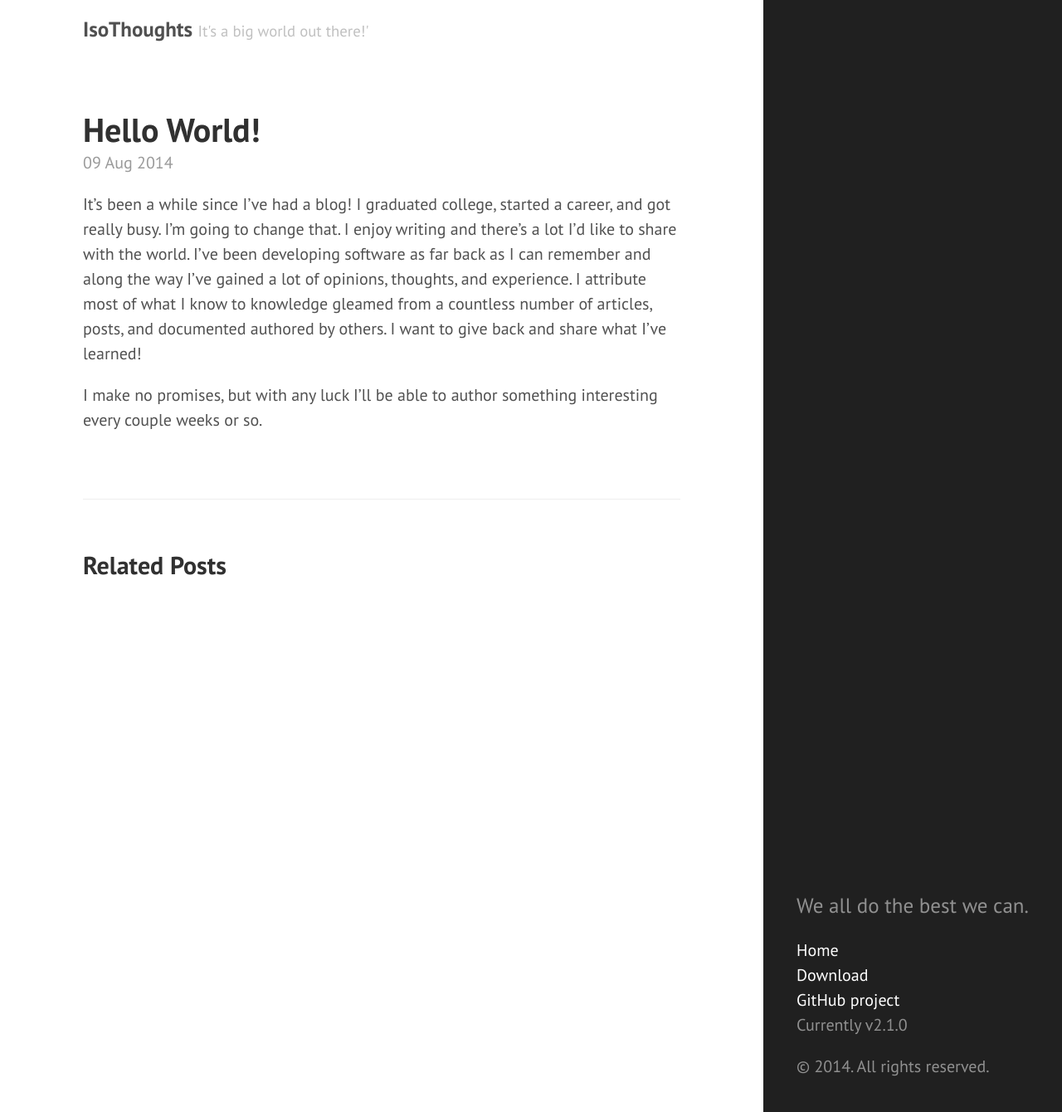
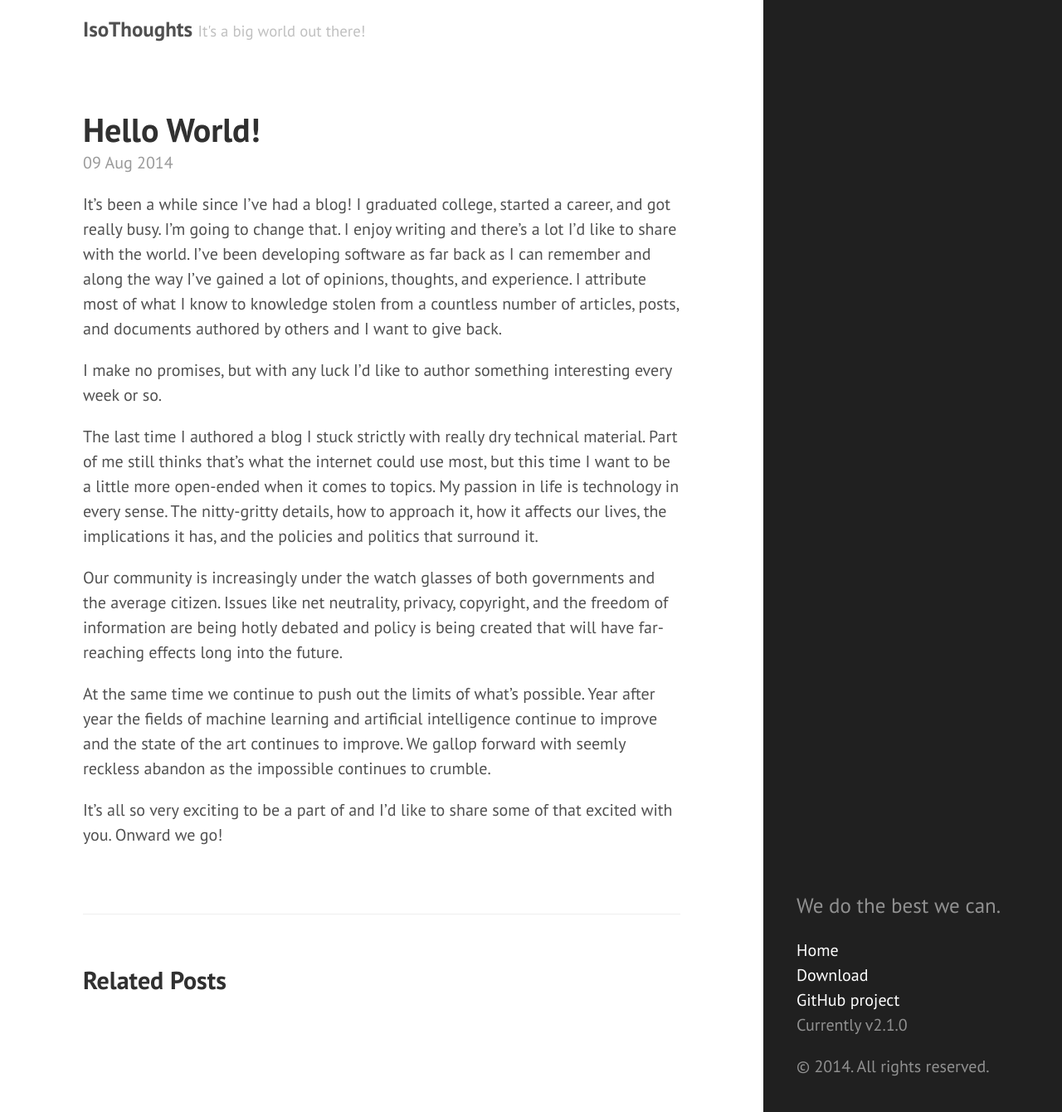
Before and after one commit to ab500/ab500.github.io, a Jekyll site: the page built from _posts/2014-08-09-hello-word.md, in a window 1280 px wide and 1340 px high. Shown: the whole window at 83% size. Built offline with Jekyll 4.4.1, drawn with Linux system fonts in a browser that asks for light colours; Markdown is read by kramdown in place of the engine named in the settings.

Commit message:
Updating config and tweaking that ol' first post

```diff
--- a/_config.yml
+++ b/_config.yml
@@ -7,8 +7,8 @@ permalink:        pretty
 
 # Setup
 title:            'IsoThoughts'
-tagline:          It's a big world out there!'
-description:      'We all do the best we can.'
+tagline:          It's a big world out there!
+description:      'We do the best we can.'
 url:              http://isothoughts.com
 baseurl:          /
 
--- a/_posts/2014-08-09-hello-word.md
+++ b/_posts/2014-08-09-hello-word.md
@@ -8,9 +8,27 @@ a career, and got really busy. I'm going to change that. I
 enjoy writing and there's a lot I'd like to share with the world. I've
 been developing software as far back as I can remember and along the way I've
 gained a lot of opinions, thoughts, and experience. I attribute most
-of what I know to knowledge gleamed from a countless number of articles, posts,
-and documented authored by others. I want to give back and share what I've
-learned!
+of what I know to knowledge stolen from a countless number of articles, posts,
+and documents authored by others and I want to give back.
 
-I make no promises, but with any luck I'll be able to author something interesting
-every couple weeks or so.
+I make no promises, but with any luck I'd like to author something interesting
+every week or so.
+
+The last time I authored a blog I stuck strictly with really dry technical material.
+Part of me still thinks that's what the internet could use most, but this time I
+want to be a little more open-ended when it comes to topics. My passion in life is
+technology in every sense. The nitty-gritty details, how to approach it, how it affects
+our lives, the implications it has, and the policies and politics that surround it.
+
+Our community is increasingly under the watch
+glasses of both governments and the average citizen. Issues like net neutrality,
+privacy, copyright, and the freedom of information are being hotly debated and policy
+is being created that will have far-reaching effects long into the future.
+
+At the same time we continue to push out the limits of what's possible. Year after year
+the fields of machine learning and artificial intelligence continue to improve and the
+state of the art continues to improve. We gallop forward with seemly reckless abandon
+as the impossible continues to crumble.
+
+It's all so very exciting to be a part of and I'd like to share some of that excited with
+you. Onward we go!
```
